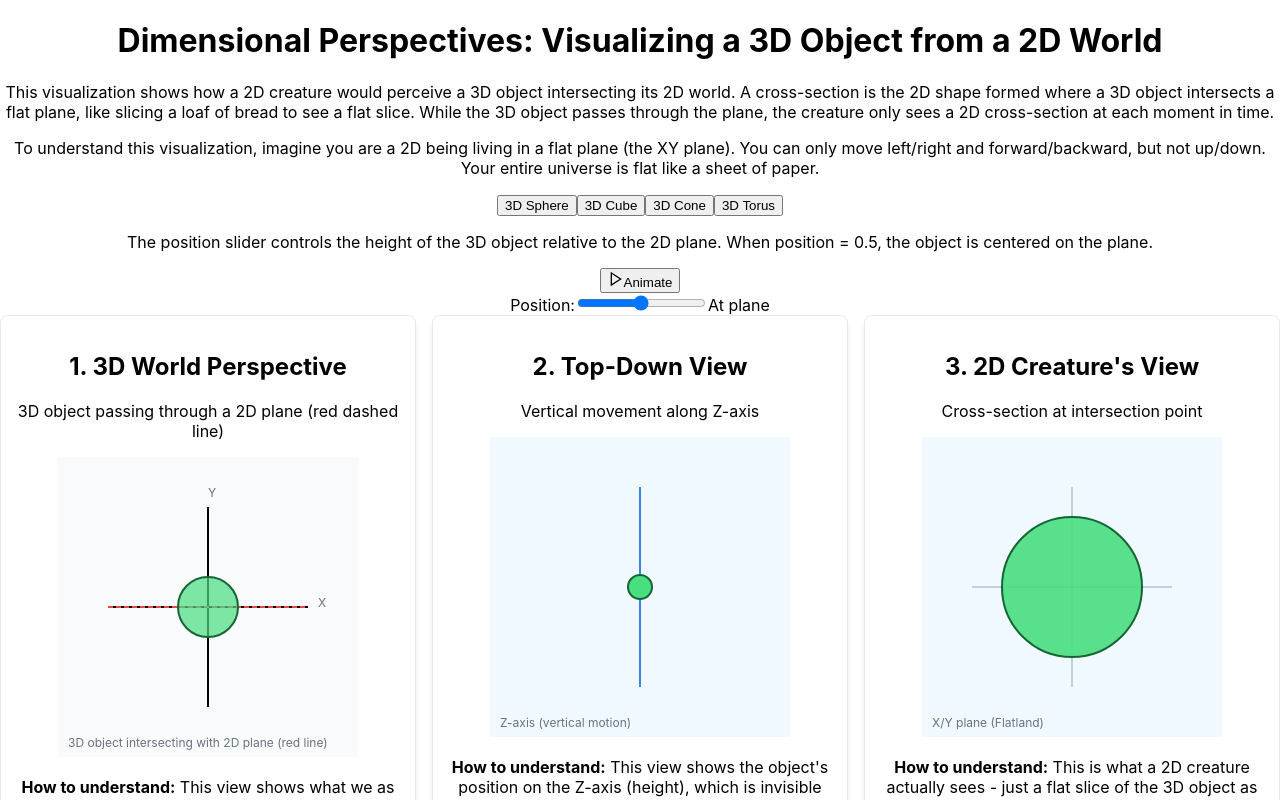
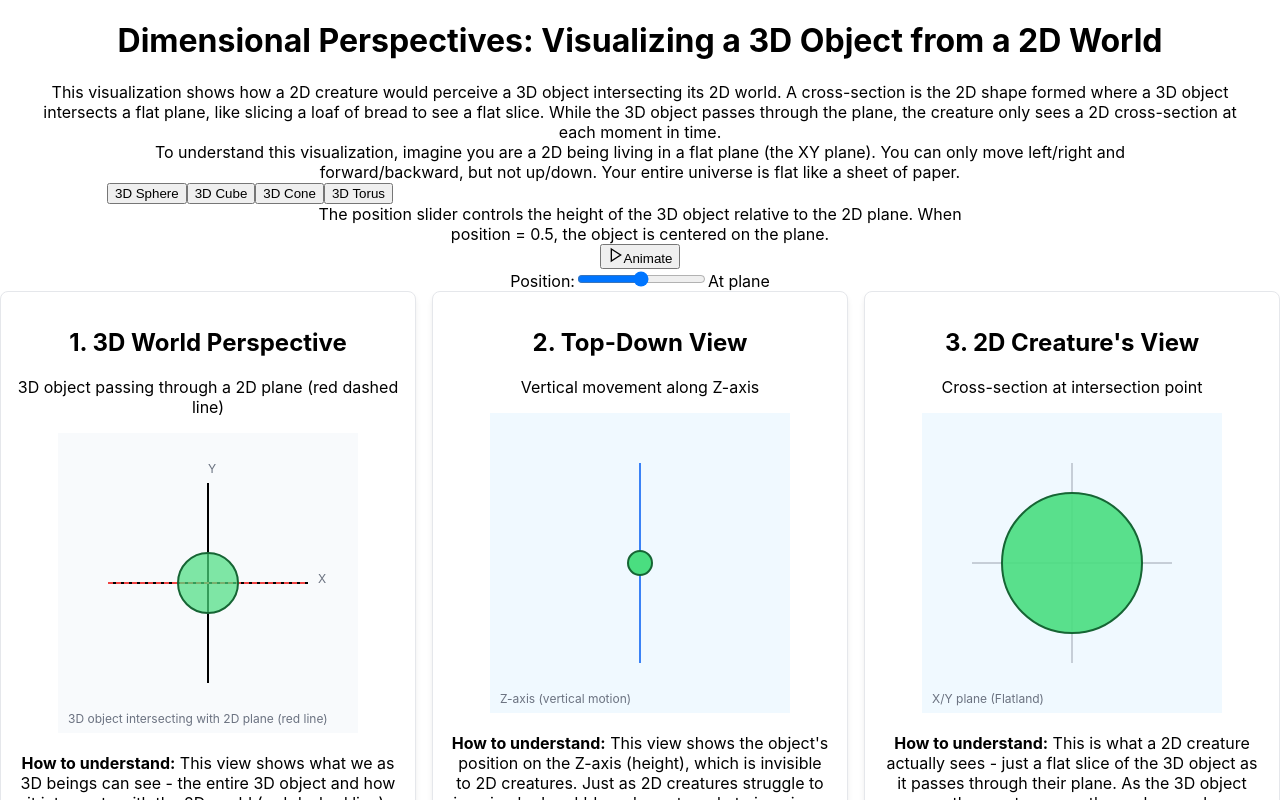
Before and after one commit to mithunmanohar/dimensional-perspectives, a React (Create React App) app: page / in a window 1280 px wide. Shown: the top 800 px of the page. Built offline with nearby package versions, Linux system fonts and the light colour scheme.

Commit message:
Updated panel layout to horizontal alignment

```diff
--- a/src/components/DimensionalPerspectives.js
+++ b/src/components/DimensionalPerspectives.js
@@ -427,20 +427,20 @@ const DimensionalPerspectives = () => {
     <div className="dimensional-perspectives-container flex flex-col p-4 bg-white">
       <h1 className="text-2xl font-bold text-center mb-2">Dimensional Perspectives: Visualizing a 3D Object from a 2D World</h1>
 
-      <p className="text-center mb-2">
+      <p className="text-center mb-2" style={{ maxWidth: "1200px", margin: "0 auto" }}>
         This visualization shows how a 2D creature would perceive a 3D object intersecting its 2D world. A cross-section is the 2D
         shape formed where a 3D object intersects a flat plane, like slicing a loaf of bread to see a flat slice. While the 3D
         object passes through the plane, the creature only sees a 2D cross-section at each moment in time.
       </p>
 
-      <p className="text-center mb-4 text-sm text-gray-600 italic">
+      <p className="text-center mb-4 text-sm text-gray-600 italic" style={{ maxWidth: "1000px", margin: "0 auto" }}>
         To understand this visualization, imagine you are a 2D being living in a flat plane (the XY plane).
         You can only move left/right and forward/backward, but not up/down. Your entire universe is flat like a sheet of paper.
       </p>
 
       {/* Shape selector buttons */}
       <div className="flex flex-col justify-center items-center gap-2 mb-6">
-        <div className="flex flex-wrap justify-center gap-2 mb-4">
+        <div className="flex justify-center gap-2 mb-4" style={{ flexWrap: "wrap", maxWidth: "500px" }}>
           <button
             onClick={() => handleShapeChange('sphere')}
             className={`px-4 py-2 rounded-full ${shape === 'sphere' ?
@@ -473,7 +473,7 @@ const DimensionalPerspectives = () => {
 
         {/* Position slider and animation control */}
         <div className="flex flex-col items-center gap-2 w-full max-w-xl mb-4">
-          <p className="text-sm text-gray-600 text-center">
+          <p className="text-sm text-gray-600 text-center" style={{ maxWidth: "700px", margin: "0 auto" }}>
             The position slider controls the height of the 3D object relative to the 2D plane.
             When position = 0.5, the object is centered on the plane.
           </p>
```
Also changed, not shown: 1 other file (tests, documents, lock files or other folders).
